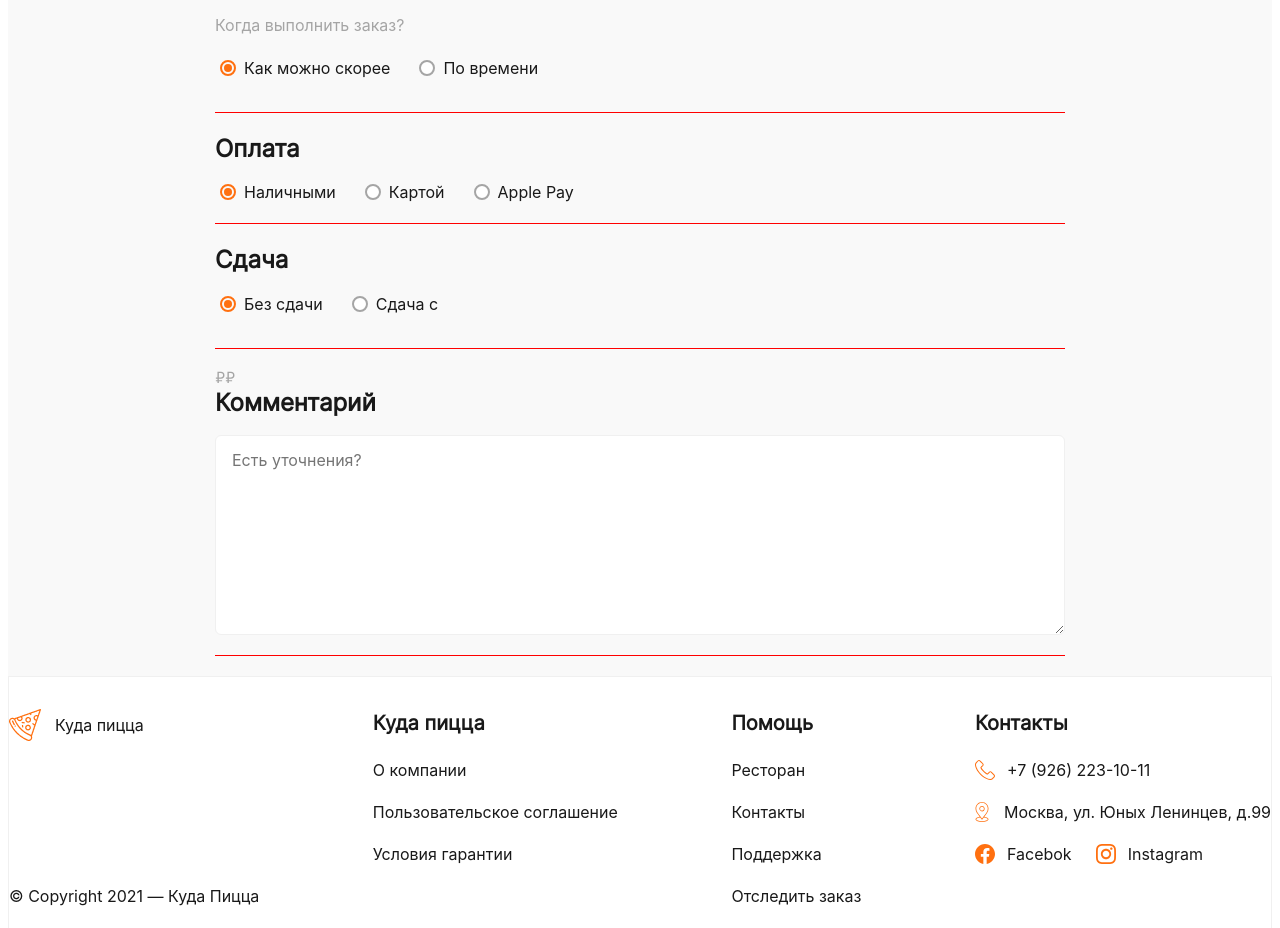
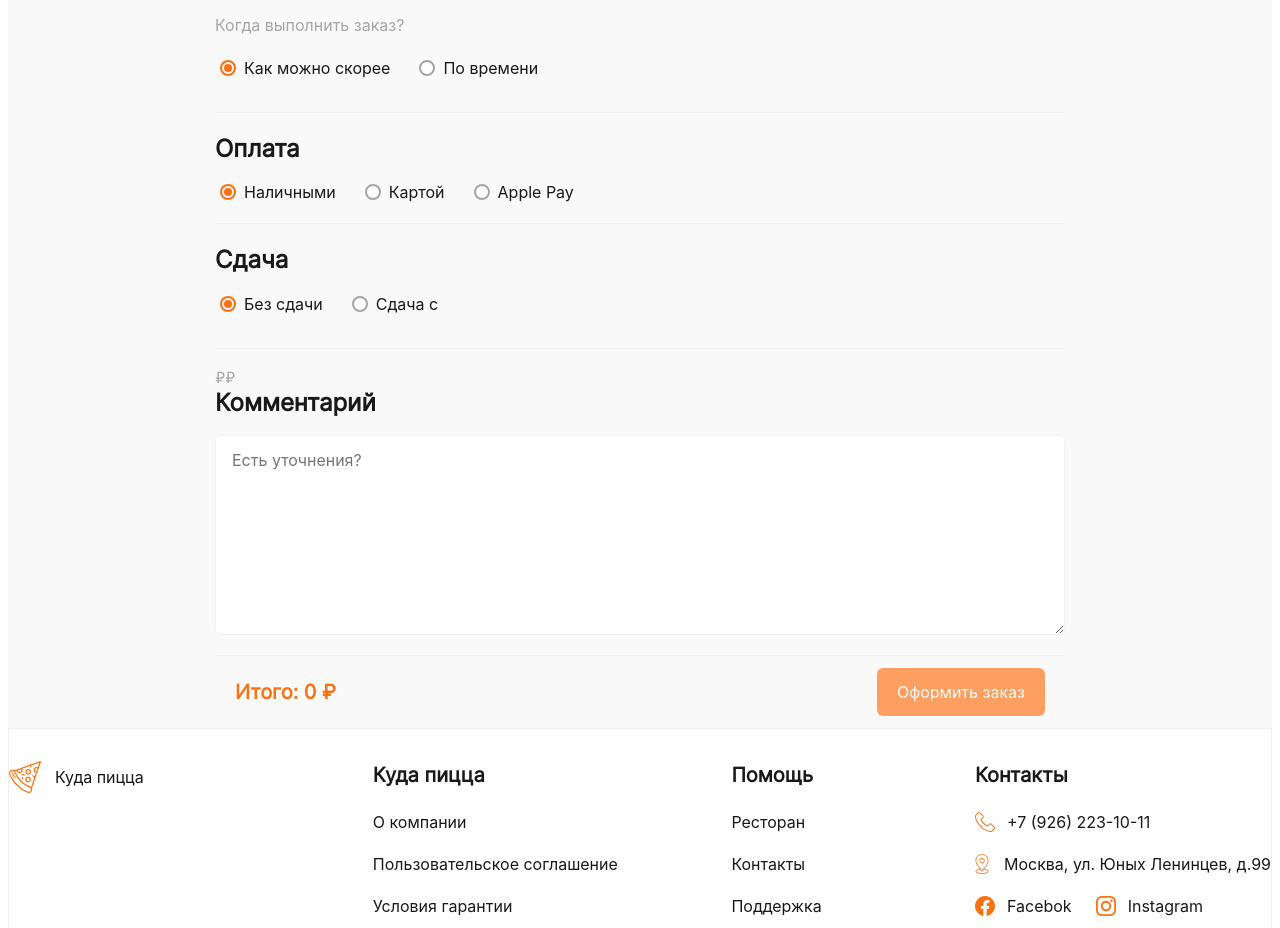
Before and after one commit to Huzurbek/vue-pitsa-store, a Vue app: page /order in a window 1280 px wide. Shown: the part 1540-2468 px from the top of the page. Built offline with nearby package versions, Linux system fonts and the light colour scheme; a web font is replaced by a local one.

Commit message:
create checkoutCreate component

```diff
--- a/src/components/CheckoutOrder/CheckoutOrder.vue
+++ b/src/components/CheckoutOrder/CheckoutOrder.vue
@@ -1,15 +1,50 @@
 <template>
-  <div>
-
+  <div class="checkout-order">
+    <div class="total-sum">Итого: {{ totalSum }} ₽</div>
+    <Button class="submit-btn" text="Оформить заказ" @click="clickBtn" :class="{'myDisabled':!totalSum}" />
   </div>
 </template>
 
 <script>
+import Button from "@/components/Button/Button";
 export default {
-
+  components:{ Button },
+  props:{
+    totalSum: {
+      type: Number,
+      default:()=>0
+    }
+  },
+  methods:{
+    clickBtn(){
+      this.$emit('clickComponent')
+    }
+  }
 }
 </script>
 
-<style scoped>
+<style scoped lang="sass">
+.checkout-order
+  display: flex
+  justify-content: space-between
+  align-items: center
+  padding: 12px 20px
+  box-sizing: border-box
+  border-top: 1px solid #F0F0F0
 
+.total-sum
+  font-family: Inter
+  font-weight: 600
+  font-size: 20px
+  line-height: 28px
+  color: #FF7010
+
+.myDisabled
+  pointer-events: none
+  cursor: not-allowed
+  user-select: none
+  opacity: 0.65
+  filter: alpha(opacity=65)
+  -webkit-box-shadow: none
+  box-shadow: none
 </style>
--- a/src/sections/YourOrderedModal.vue
+++ b/src/sections/YourOrderedModal.vue
@@ -15,11 +15,8 @@
               @decrement="decrement"
               style="margin-bottom: 20px"/>
         </div>
-        <div class="model-footer">
-          <div class="total-sum">Итого: {{ basketTotalSum }} ₽</div>
-          <Button class="submit-btn" text="Оформить заказ" @click="checkoutOrder" :class="{'myDisabled':!isEmpty}"/>
-
-        </div>
+<!--CheckoutOrder Component-->
+        <CheckoutOrder :total-sum="basketTotalSum" @clickComponent="checkoutOrder"/>
       </div>
     </div>
   </transition>
@@ -28,10 +25,10 @@
 <script>
 import Iconca from "@/components/Iconca/Iconca";
 import OrderedCard from "@/components/OrderedCard/OrderedCard";
-import Button from "@/components/Button/Button";
+import CheckoutOrder from "@/components/CheckoutOrder/CheckoutOrder";
 import { mapState, mapGetters } from 'vuex';
 export default {
-  components: {Iconca, OrderedCard, Button},
+  components: {Iconca, OrderedCard, CheckoutOrder},
   props: {
     display: {
       type: Boolean,
@@ -50,9 +47,6 @@ export default {
     ...mapGetters({
       basketTotalSum: 'basketTotalSum'
     }),
-    isEmpty(){
-      return this.basketProducts.length
-    }
   },
   methods:{
     clickMe(val){
@@ -121,33 +115,4 @@ export default {
   justify-content: space-between
   margin-bottom: 20px
 
-.model-footer
-  display: flex
-  justify-content: space-between
-  align-items: center
-  padding: 12px 20px
-  box-sizing: border-box
-  border-top: 1px solid #F0F0F0
-
-.total-sum
-  font-family: Inter
-  font-weight: 600
-  font-size: 20px
-  line-height: 28px
-  color: #FF7010
-
-
-
-.myDisabled
-  pointer-events: none
-  cursor: not-allowed
-  user-select: none
-  opacity: 0.65
-  filter: alpha(opacity=65)
-  -webkit-box-shadow: none
-  box-shadow: none
-
-
-
-
 </style>
--- a/src/views/OrderPage.vue
+++ b/src/views/OrderPage.vue
@@ -115,7 +115,8 @@
       <!--    Comments Part  -->
       <div class="section-title">Комментарий</div>
       <textarea v-model="comment" class="comment-form" placeholder="Есть уточнения?"></textarea>
-      <div class="diveder-line"></div>
+
+      <CheckoutOrder :total-sum="checkoutTotalSum" @clickComponent="helloMe"/>
     </div>
 
   </div>
@@ -128,6 +129,7 @@ import Input from "@/components/Input/Input";
 import Slider from "@/components/Slider/Slider";
 import RadioInput from "@/components/RadioInput/RadioInput";
 import CycleRadioInput from "@/components/CycleRadioInput/CycleRadioInput";
+import CheckoutOrder from "@/components/CheckoutOrder/CheckoutOrder";
 import Iconca from "@/components/Iconca/Iconca";
 import {mapGetters, mapState} from 'vuex'
 export default {
@@ -137,6 +139,7 @@ export default {
     Input,
     RadioInput,
     CycleRadioInput,
+    CheckoutOrder,
     Iconca
   },
   data(){
@@ -360,7 +363,7 @@ export default {
           value: 'withChange',
           placeholder: 'Сдача с'
         },
-      ]
+      ],
 
     }
   },
@@ -387,6 +390,9 @@ export default {
     },
     clickChangeOption(val){
       this.selectedChangeOption = val
+    },
+    helloMe(){
+      console.log('component working properly')
     }
 
   }
@@ -465,7 +471,7 @@ export default {
   margin: 20px 0
   box-sizing: border-box
   height: 1px
-  background: red
+  background: #F0F0F0
 
 //DELIVERY SECTION WITH FORM STYLE
 .delivery-header
@@ -515,7 +521,7 @@ export default {
   display: flex
   align-items: center
   color: #A5A5A5
-  margin-top: 16px
+  margin: 16px 0 20px
 
 .comment-form:focus
   width: 100%
```
